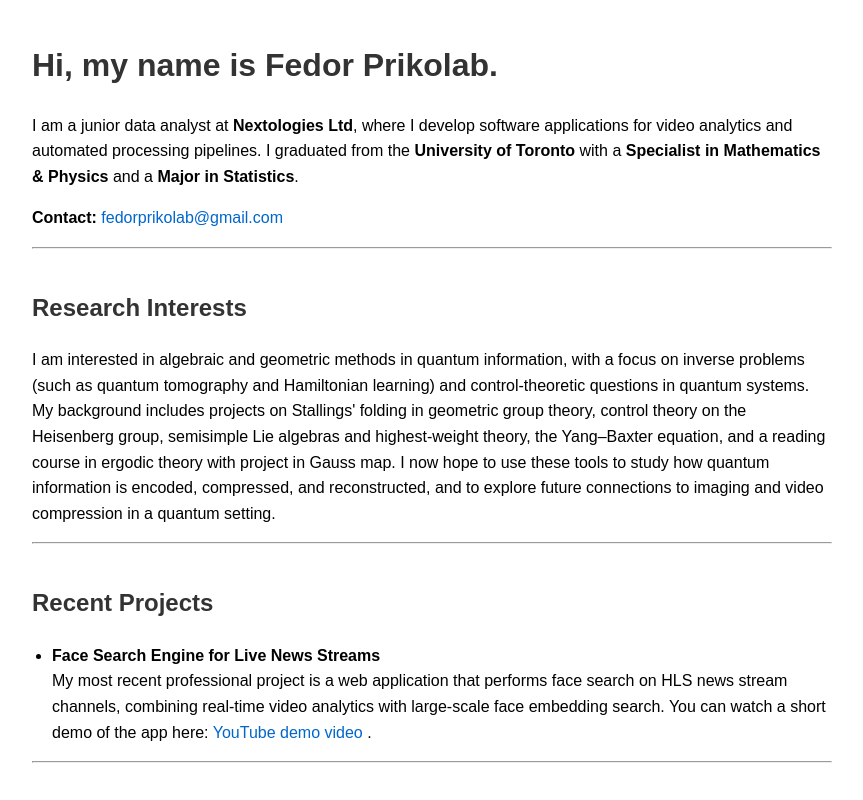
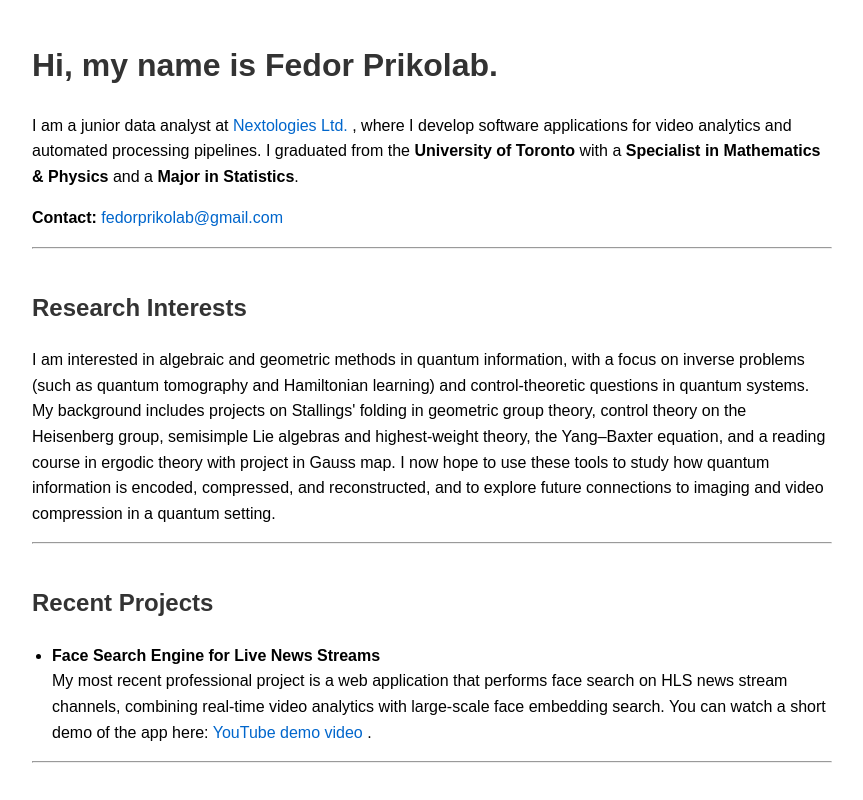
Before and after one commit to braveGauss/fedor-prikolab.github.io, a plain HTML site: page index.html in a window 1280 px wide. Shown: the top 800 px of the page, without its empty margins (208-1071 px from the left). Drawn offline with Linux system fonts and the light colour scheme.

Commit message:
index.html

```diff
--- a/index.html
+++ b/index.html
@@ -41,7 +41,10 @@
     <h1>Hi, my name is Fedor Prikolab.</h1>
 
     <p>
-        I am a junior data analyst at <strong>Nextologies Ltd</strong>,
+        I am a junior data analyst at
+        <a href="https://www.nextologies.com" target="_blank" rel="noopener noreferrer">
+            Nextologies Ltd.
+        </a>,
         where I develop software applications for video analytics and automated
         processing pipelines. I graduated from the <strong>University of Toronto</strong>
         with a <strong>Specialist in Mathematics &amp; Physics</strong> and a
```
